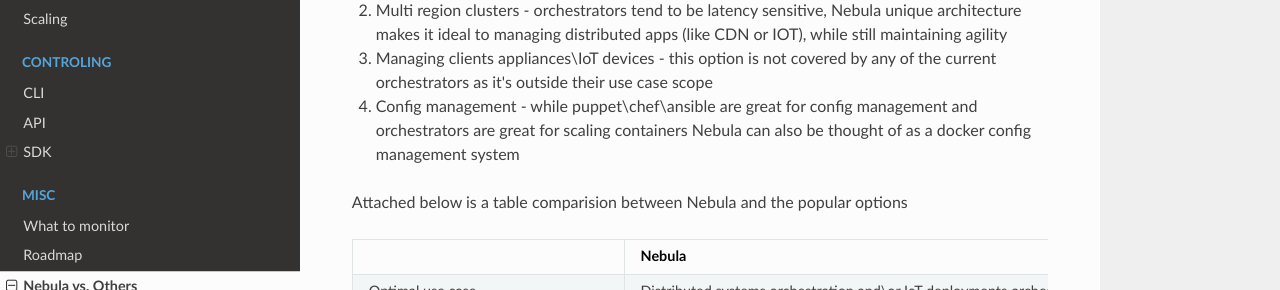
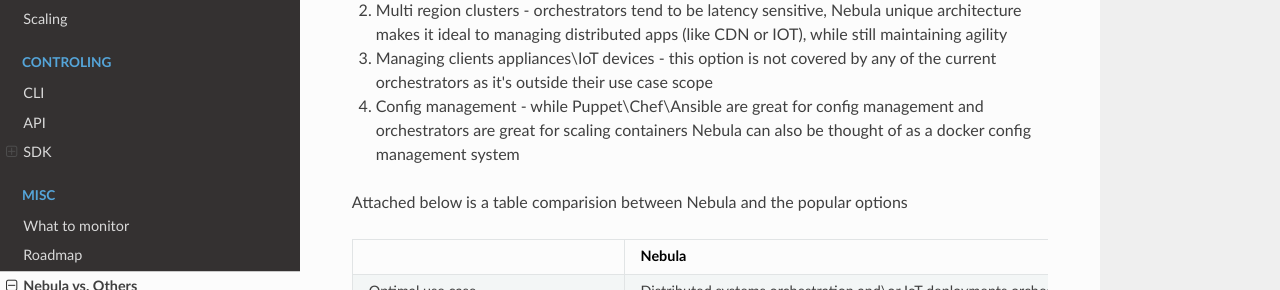
Before and after one commit to nebula-orchestrator/docs, an MkDocs documentation site: the page built from docs/compare2orchestrators.md, in a window 1280 px wide and 900 px high. Shown: the part 366-656 px from the top of the window. Built offline with MkDocs 1.6.1, drawn with Linux system fonts in a browser that asks for light colours; nearby versions of some CDN libraries; old or Windows-style settings are respelled for this version of MkDocs.

Commit message:
capital letters

```diff
--- a/docs/compare2orchestrators.md
+++ b/docs/compare2orchestrators.md
@@ -7,7 +7,7 @@
  1. Scale - even though this issue keep improving with all orchestrators Nebula approach allows for far greater scalability (alongside Mesos)
  2. Multi region clusters - orchestrators tend to be latency sensitive, Nebula unique architecture makes it ideal to managing distributed apps (like CDN or IOT), while still maintaining agility
  3. Managing clients appliances\IoT devices - this option is not covered by any of the current orchestrators as it's outside their use case scope
- 4. Config management - while puppet\chef\ansible are great for config management and orchestrators are great for scaling containers Nebula can also be thought of as a docker config management system
+ 4. Config management - while Puppet\Chef\Ansible are great for config management and orchestrators are great for scaling containers Nebula can also be thought of as a docker config management system
 
 Attached below is a table comparision between Nebula and the popular options
 
```
